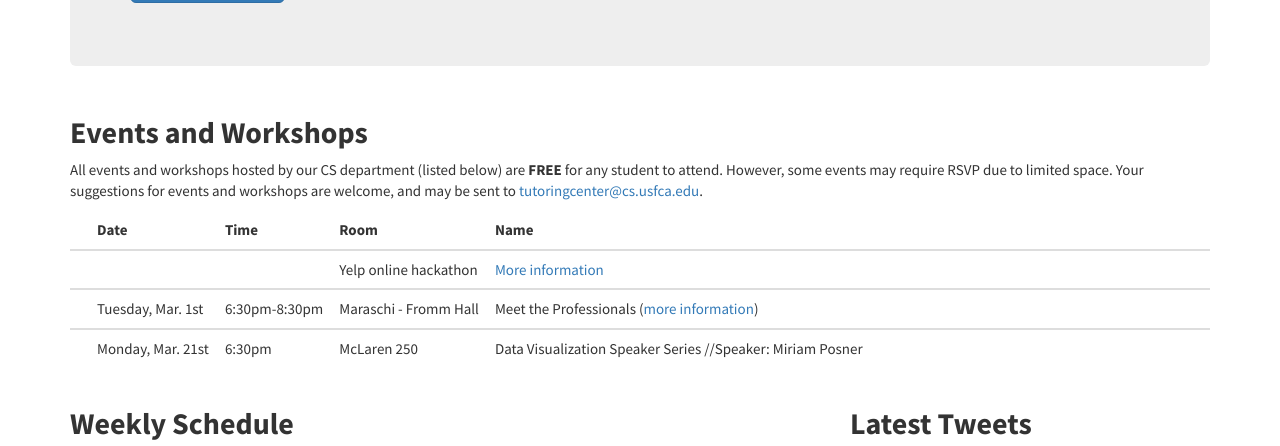
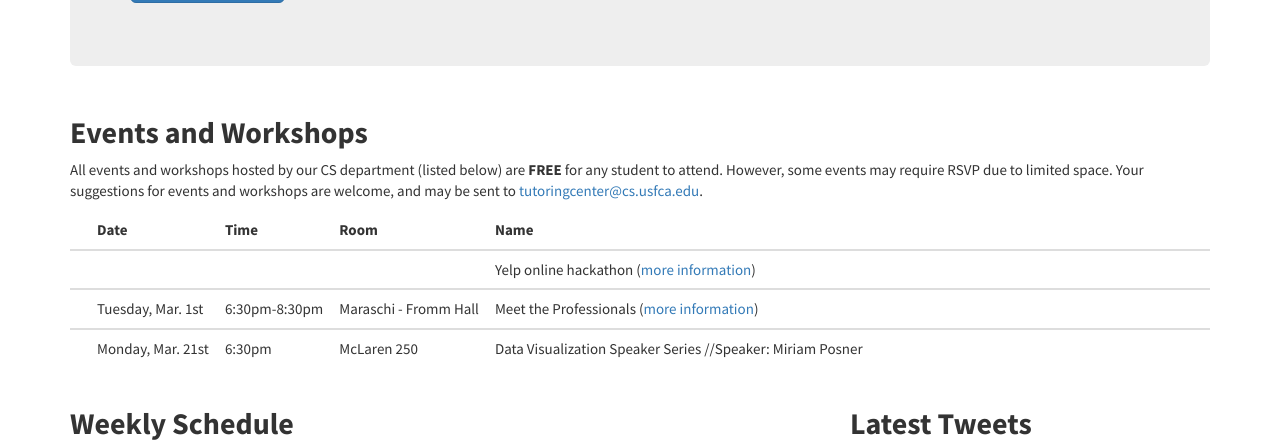
Before and after one commit to CSTutors/CSTutors.github.io, a Jekyll site: the page built from index.html, in a window 1280 px wide and 900 px high, scrolled down 397 px, cut to the strip 0-446 px from the top of the window. Built offline with Jekyll 4.4.1, drawn with Linux system fonts in a browser that asks for light colours; nearby versions of some CDN libraries; comment, search, counter and statistics services are not loaded; some of the changed lines change nothing that is shown.

Commit message:
update event

```diff
--- a/index.html
+++ b/index.html
@@ -45,8 +45,8 @@ title: Home
                     <th>&nbsp;</th>
                     <td nowrap></td>
                     <td nowrap></td>
-                    <td nowrap>Yelp online hackathon</td>
-                    <td><a href="http://yelp.devpost.com/">More information</a></td>
+                    <td nowrap></td>
+                    <td>Yelp online hackathon (<a href="http://yelp.devpost.com/">more information</a>)</td>
                 </tr>
             </tbody>
             <tbody>
```
